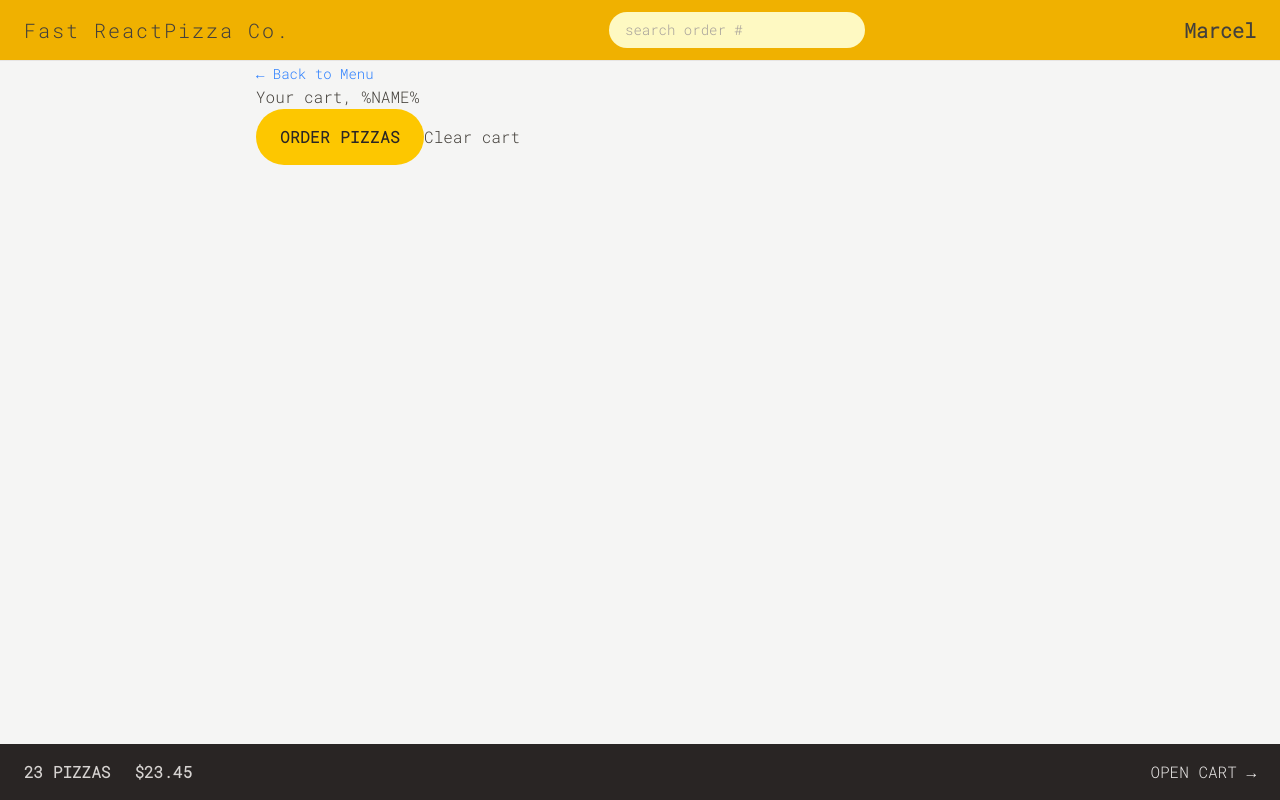
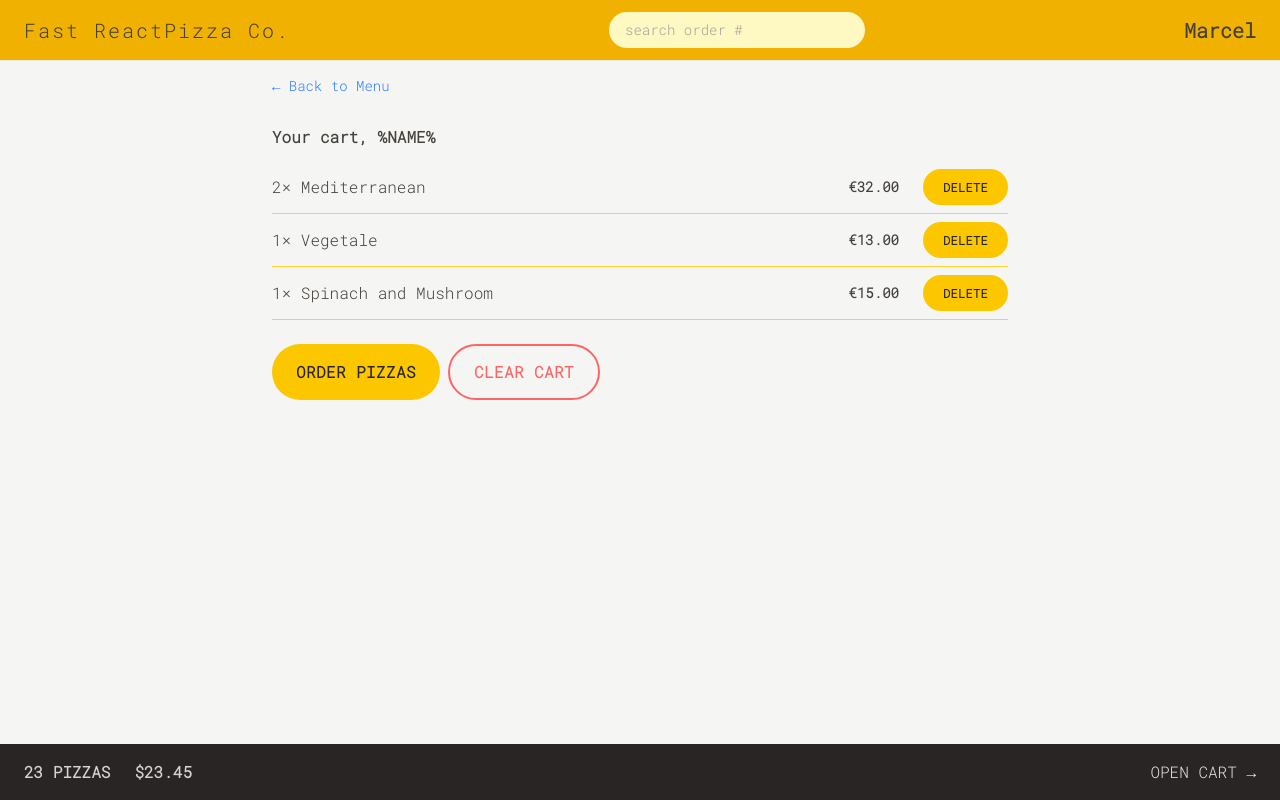
Before and after one commit to mdxramos64136/fast-react-pizza, a React (Vite) app: page /cart in a window 1280 px wide. Built offline with nearby package versions, Linux system fonts and the light colour scheme.

Commit message:
Apply style VI (Cart and CartItem

```diff
--- a/src/features/cart/Cart.jsx
+++ b/src/features/cart/Cart.jsx
@@ -1,6 +1,7 @@
 import { Link } from "react-router-dom";
 import LinkButton from "../../ui/LinkButton";
 import Button from "../../ui/Button";
+import CartItem from "./CartItem";
 
 const fakeCart = [
   {
@@ -30,16 +31,22 @@ function Cart() {
   const cart = fakeCart;
 
   return (
-    <div>
+    <div className="px-4 py-3">
       <LinkButton to="/menu">Back to Menu</LinkButton>
 
-      <h2>Your cart, %NAME%</h2>
+      <h2 className="tx-xl mt-7 font-semibold">Your cart, %NAME%</h2>
 
-      <div>
+      <ul className="mt-3 divide-y divide-amber-300 border-b border-amber-300">
+        {cart.map((item) => (
+          <CartItem item={item} key={item.key} />
+        ))}
+      </ul>
+
+      <div className="mt-6 space-x-2">
         <Button to="/order/new" type="primary">
           Order pizzas
         </Button>
-        <button>Clear cart</button>
+        <Button type="secondary">Clear Cart</Button>
       </div>
     </div>
   );
--- a/src/features/cart/CartItem.jsx
+++ b/src/features/cart/CartItem.jsx
@@ -1,13 +1,17 @@
+import Button from "../../ui/Button";
+import { formatCurrency } from "../../utils/helpers";
+
 function CartItem({ item }) {
   const { pizzaId, name, quantity, totalPrice } = item;
 
   return (
-    <li>
-      <p>
+    <li className="py-2 sm:flex sm:items-center sm:justify-between">
+      <p className="mb-1 sm:mb-0">
         {quantity}&times; {name}
       </p>
-      <div>
-        <p>{formatCurrency(totalPrice)}</p>
+      <div className="flex items-center justify-between sm:gap-6">
+        <p className="text-sm font-bold">{formatCurrency(totalPrice)}</p>
+        <Button type="small">Delete </Button>
       </div>
     </li>
   );
--- a/src/features/menu/MenuItem.jsx
+++ b/src/features/menu/MenuItem.jsx
@@ -11,7 +11,7 @@ function MenuItem({ pizza }) {
         alt={name}
         className={`h-24 w-24 ${soldOut ? "opacity-70 grayscale" : ""}`}
       />
-      <div className="flex grow flex-col">
+      <div className="flex grow flex-col pt-0.5">
         <p className="font-bold">{name}</p>
         <p className="text-sm text-stone-500 capitalize italic">
           {ingredients.join(", ")}
--- a/src/ui/Button.jsx
+++ b/src/ui/Button.jsx
@@ -13,6 +13,13 @@ function Button({ children, disabled, to, type }) {
   const styles = {
     primary: base + " md:px-6 md:py-4 py-3 px-4",
     small: base + " px-4 py-2 md:px-5 md:py-2.5 text-xs",
+    secondary: `border-2 border-ambar-200 uppercase font-semibold
+             text-red-400 inline-block tracking-wide
+             rounded-full hover:bg-red-400
+             hover:text-white transition-colors
+             duration-500 focus:ring-red-500
+             focus:bg-red-400 focus:outline-none focus:ring focus:text-white
+             focus:ring-offset-2 disabled:cursor-not-allowed md:px-6 md:py-3.5 py-2.5 px-4 `,
   };
 
   //if there is 'to' prop, return a <Link> not a Button
@@ -22,7 +29,11 @@ function Button({ children, disabled, to, type }) {
         {children}
       </Link>
     );
-  return <button disabled={disabled}>{children}</button>;
+  return (
+    <button disabled={disabled} className={styles[type]}>
+      {children}
+    </button>
+  );
 }
 
 export default Button;
```
